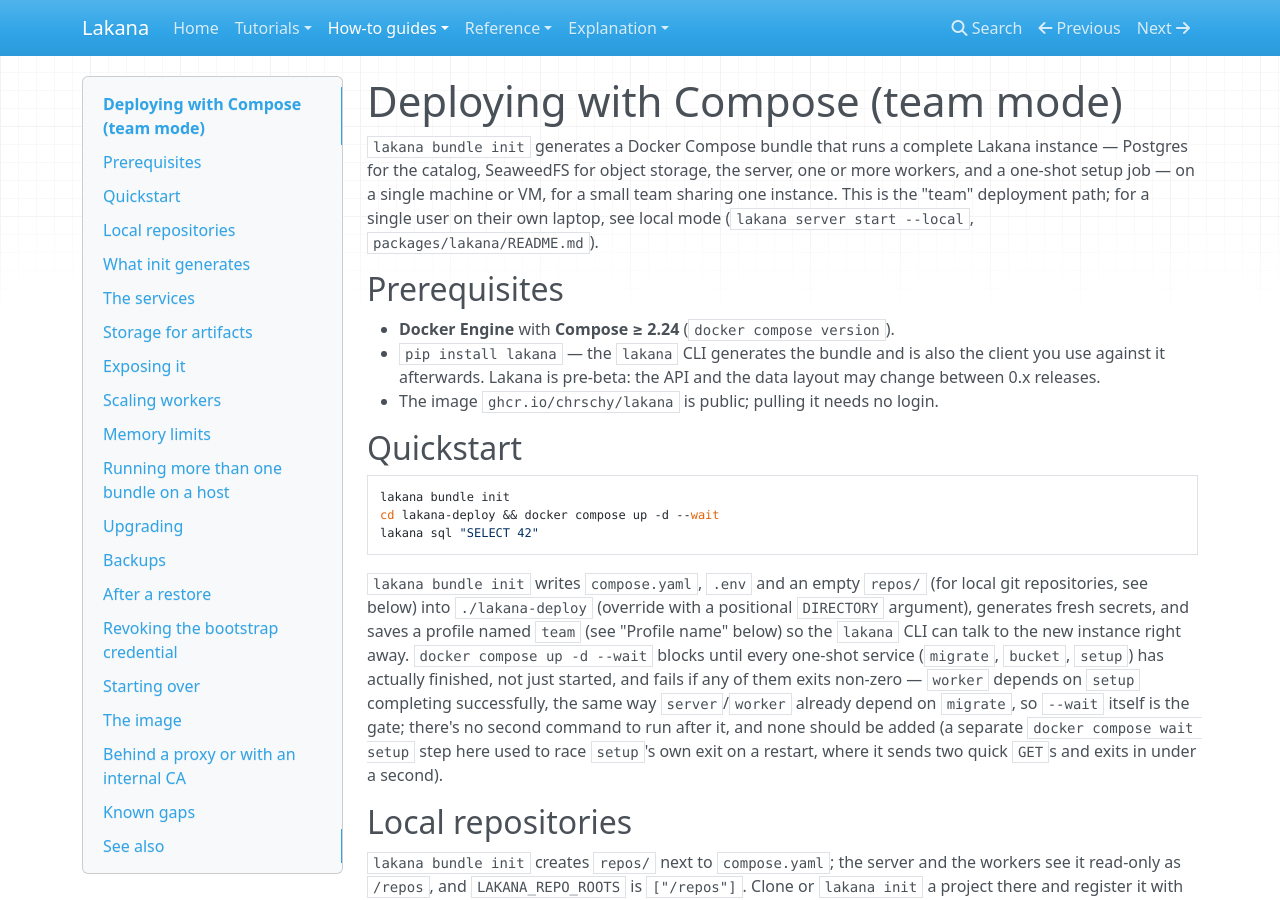
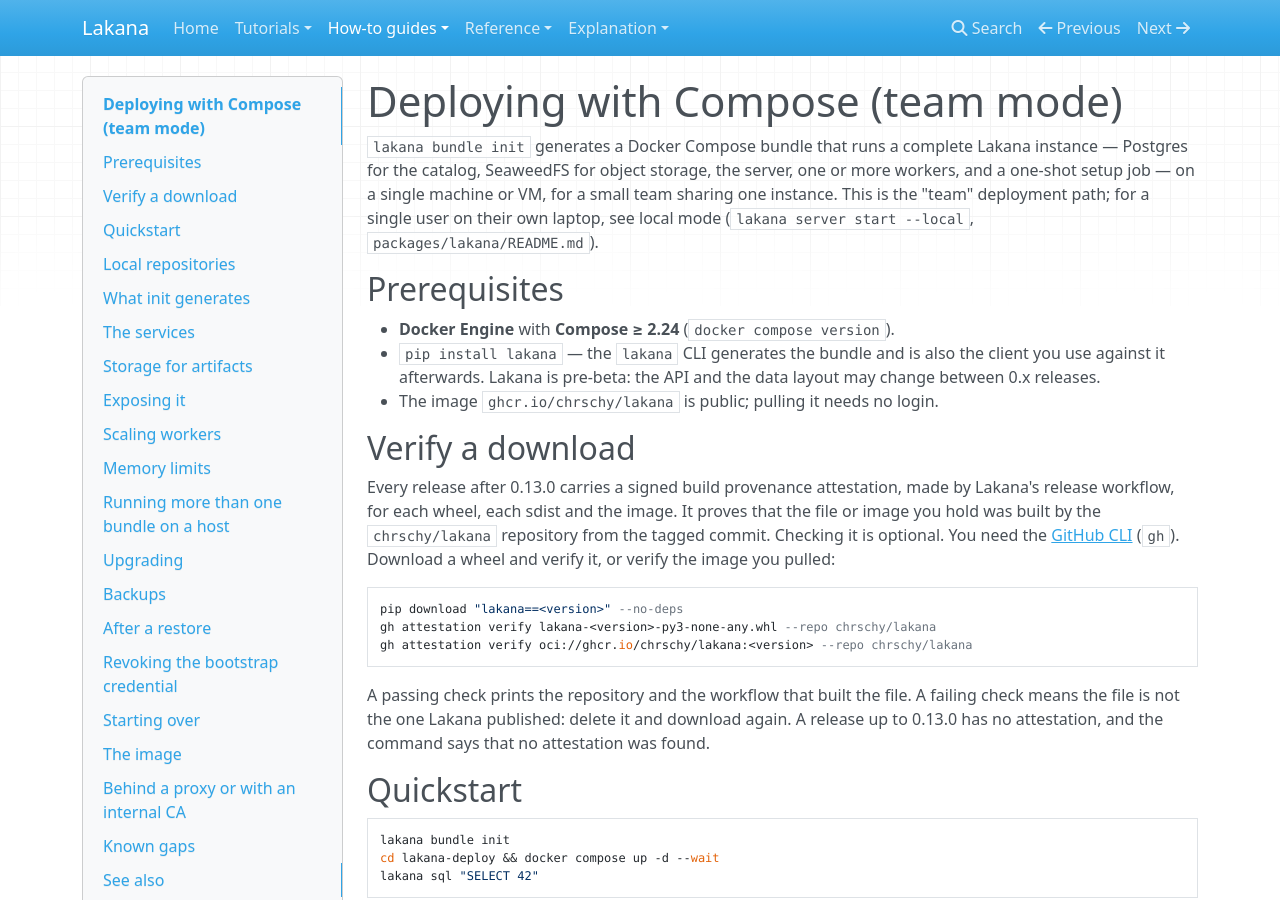
Before and after one commit to chrschy/lakana, an MkDocs documentation site: the page built from docs/site/how-to/deploy-with-compose.md, in a window 1280 px wide and 900 px high. Built offline with MkDocs 1.6.1, drawn with Linux system fonts in a browser that asks for light colours; nearby versions of some CDN libraries; some of the changed text lies outside the part shown.

Commit message:
ci(release): fix the OpenSSF Scorecard findings: token scopes, CodeQL, attestations, pins
- cla.yml and security-deep.yml: write permissions move from the workflow to the job that
  needs them; a test fails on any workflow with a write permission at the top level.
- New codeql.yml (Python; pull requests, main, weekly) uploads to code scanning; the Semgrep
  job uploads its SARIF too.
- release.yml: build provenance attestations for the wheels, sdists and the image, the bundle
  attached to the GitHub release; `gh attestation verify` is documented.
- Base images pinned by digest (Dockerfile, test sshd Dockerfile) and watched by Dependabot;
  the image's third-party packages install with `pip install --require-hashes` from
  `dist/requirements.txt` (was `constraints.txt`, without hashes).

Refs #130

Co-Authored-By: Claude Opus 5.5 <noreply@anthropic.com>

````diff
--- a/docs/site/how-to/deploy-with-compose.md
+++ b/docs/site/how-to/deploy-with-compose.md
@@ -13,6 +13,25 @@ This is the "team" deployment path; for a single user on their own laptop, see l
   against it afterwards. Lakana is pre-beta: the API and the data layout may change between 0.x
   releases.
 - The image `ghcr.io/chrschy/lakana` is public; pulling it needs no login.
+
+## Verify a download
+
+Every release after 0.13.0 carries a signed build provenance attestation, made by Lakana's
+release workflow, for each wheel, each sdist and the image. It proves that the file or image
+you hold was built by the `chrschy/lakana` repository from the tagged commit. Checking it is
+optional. You need the [GitHub CLI](https://cli.github.com/) (`gh`). Download a wheel and verify
+it, or verify the image you pulled:
+
+<!-- not tested: needs a published release and the GitHub CLI -->
+```bash
+pip download "lakana==<version>" --no-deps
+gh attestation verify lakana-<version>-py3-none-any.whl --repo chrschy/lakana
+gh attestation verify oci://ghcr.io/chrschy/lakana:<version> --repo chrschy/lakana
+```
+
+A passing check prints the repository and the workflow that built the file. A failing check
+means the file is not the one Lakana published: delete it and download again. A release up to 0.13.0
+has no attestation, and the command says that no attestation was found.
 
 ## Quickstart
 
@@ -1179,9 +1198,10 @@ so this discards the catalog and all stored data — there is no undo short of a
   (`duckdb.connect().execute('INSTALL httpfs')`), so the worker never downloads an extension
   the first time it runs a query.
 - **Dependencies are locked.** The image is built from wheels pinned by `uv.lock`
-  (`uv export --frozen ... -o dist/constraints.txt`, passed to `pip install -c
-  constraints.txt` in the build), so an image build always resolves the exact versions the
-  repo's lockfile pins, not whatever is newest on PyPI that day.
+  (`uv export --frozen ... -o dist/requirements.txt`, installed with `pip install
+  --require-hashes` in the build), so an image build installs exactly the versions and files the
+  repo's lockfile pins, not whatever is newest on PyPI that day; pip refuses a file whose hash
+  differs. The base image is pinned by digest.
 - **`HEALTHCHECK` probes `http://127.0.0.1:<LAKANA_PORT>/healthz`.** `LAKANA_HOST` (the address
   `lakana-server` itself binds to inside the container) must stay `0.0.0.0` or a loopback
   address — the image sets `LAKANA_HOST=0.0.0.0` by default — or the in-container healthcheck
````
Also changed, not shown: docs/agent/release.md (+29 -1 lines), docs/agent/security.md (+2 -3 lines), docs/agent/testing.md (+6 -1 lines), docs/security/threat-model.md (+3 -4 lines), docs/site/tutorials/getting-started.md (+3 -0 lines), 13 other files.
